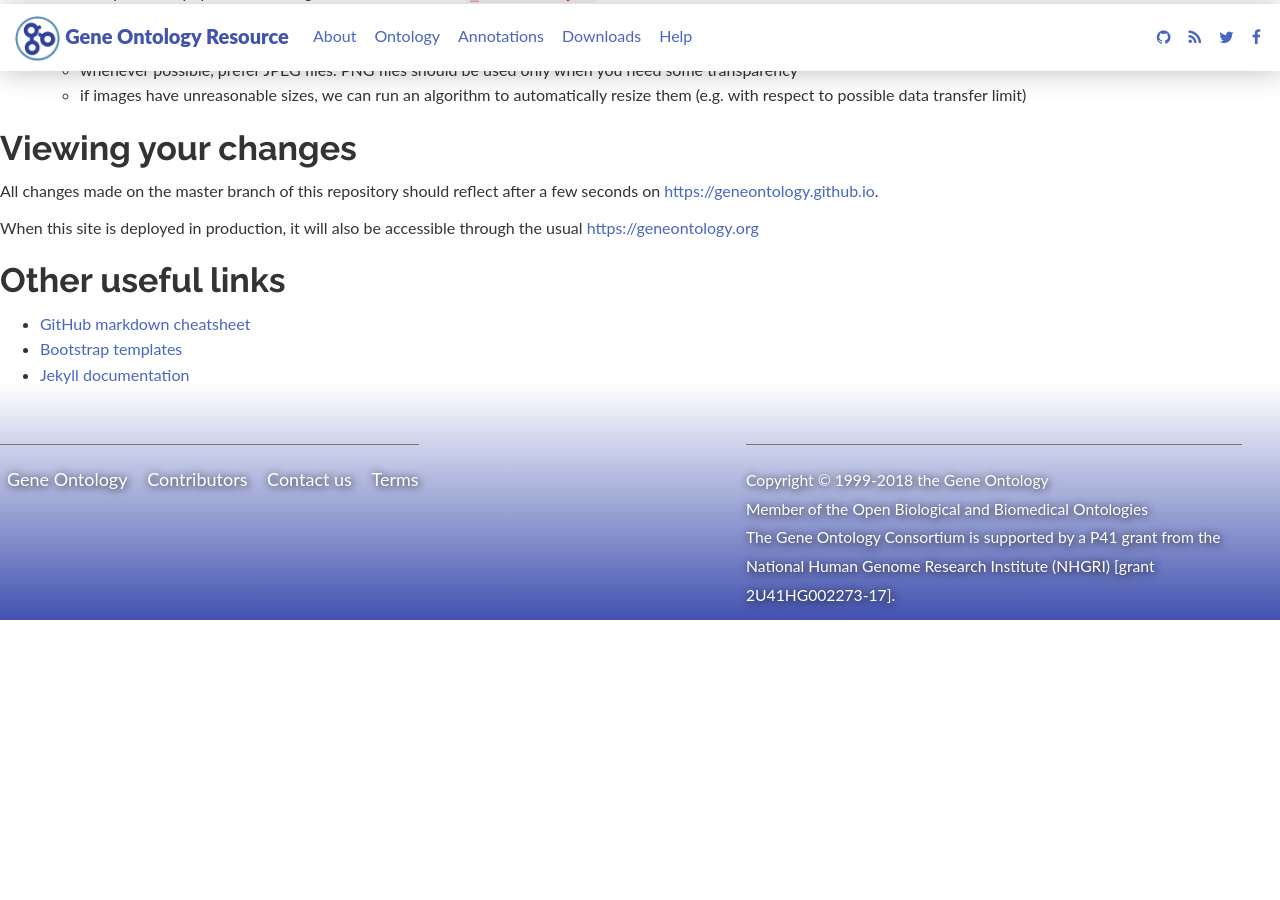
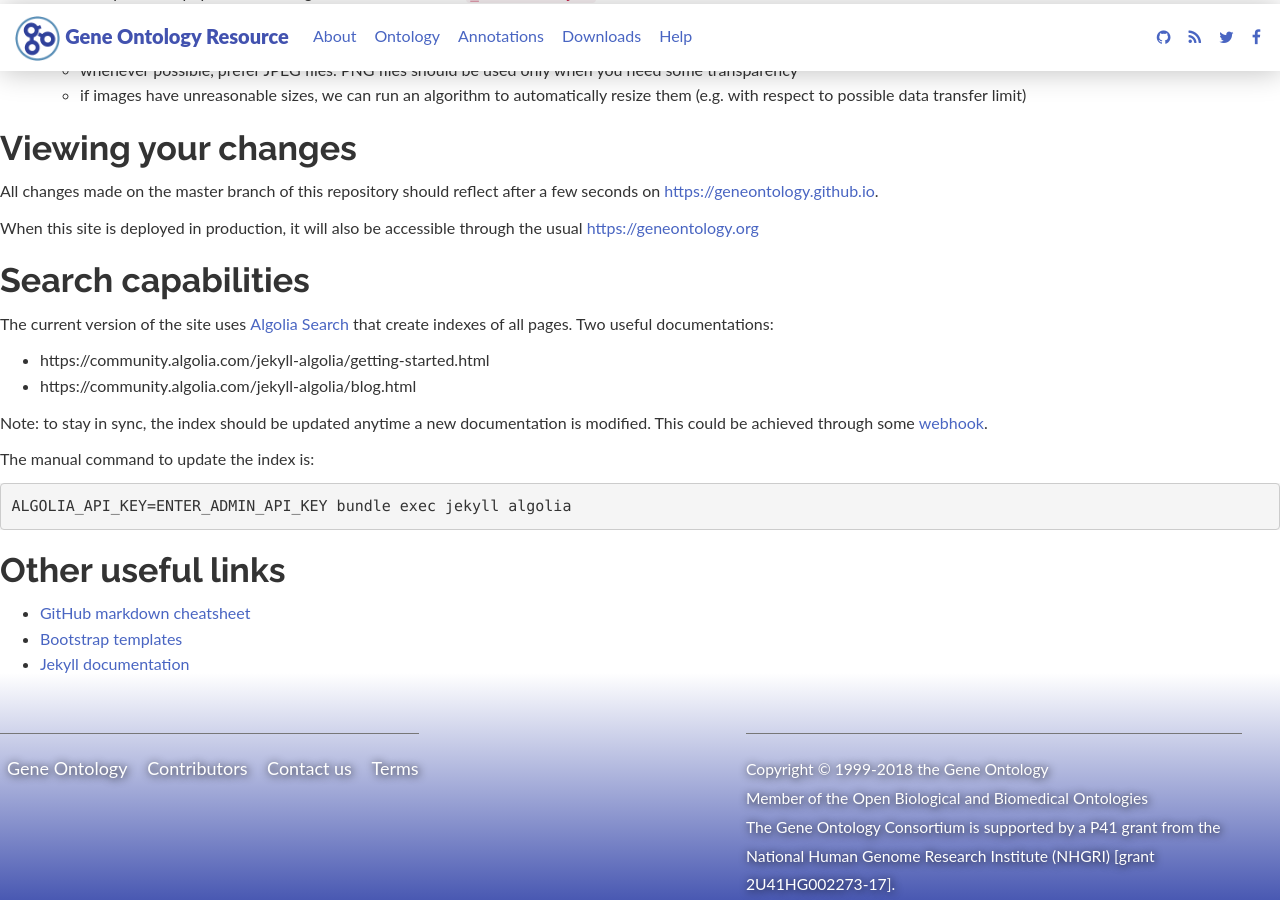
Before and after one commit to geneontology/geneontology.github.io, a Jekyll site: the page built from HOWTO.md, in a window 1280 px wide and 900 px high, scrolled down 1970 px. Built offline with Jekyll 4.4.1, drawn with Linux system fonts in a browser that asks for light colours; nearby versions of some CDN libraries; our own code applies the rules of GitHub Pages for plain Markdown files; before the commit the page ends 2590 px from its top, so only the background shows below that.

Commit message:
Update HOWTO.md
Adding info on how the search page works - through Algolia search engine -

````diff
--- a/HOWTO.md
+++ b/HOWTO.md
@@ -73,6 +73,19 @@ All changes made on the master branch of this repository should reflect after a
 
 When this site is deployed in production, it will also be accessible through the usual [https://geneontology.org](https://geneontology.org)
 
+## Search capabilities
+The current version of the site uses [Algolia Search](https://www.algolia.com) that create indexes of all pages. Two useful documentations:
+* https://community.algolia.com/jekyll-algolia/getting-started.html
+* https://community.algolia.com/jekyll-algolia/blog.html
+
+Note: to stay in sync, the index should be updated anytime a new documentation is modified. This could be achieved through some [webhook](https://forestry.io/blog/search-with-algolia-in-jekyll/).
+
+The manual command to update the index is:
+```
+ALGOLIA_API_KEY=ENTER_ADMIN_API_KEY bundle exec jekyll algolia
+```
+
+
 ## Other useful links
 * [GitHub markdown cheatsheet](https://www.markdownguide.org/cheat-sheet/)
 * [Bootstrap templates](https://getbootstrap.com/docs/3.3/getting-started/)
````
